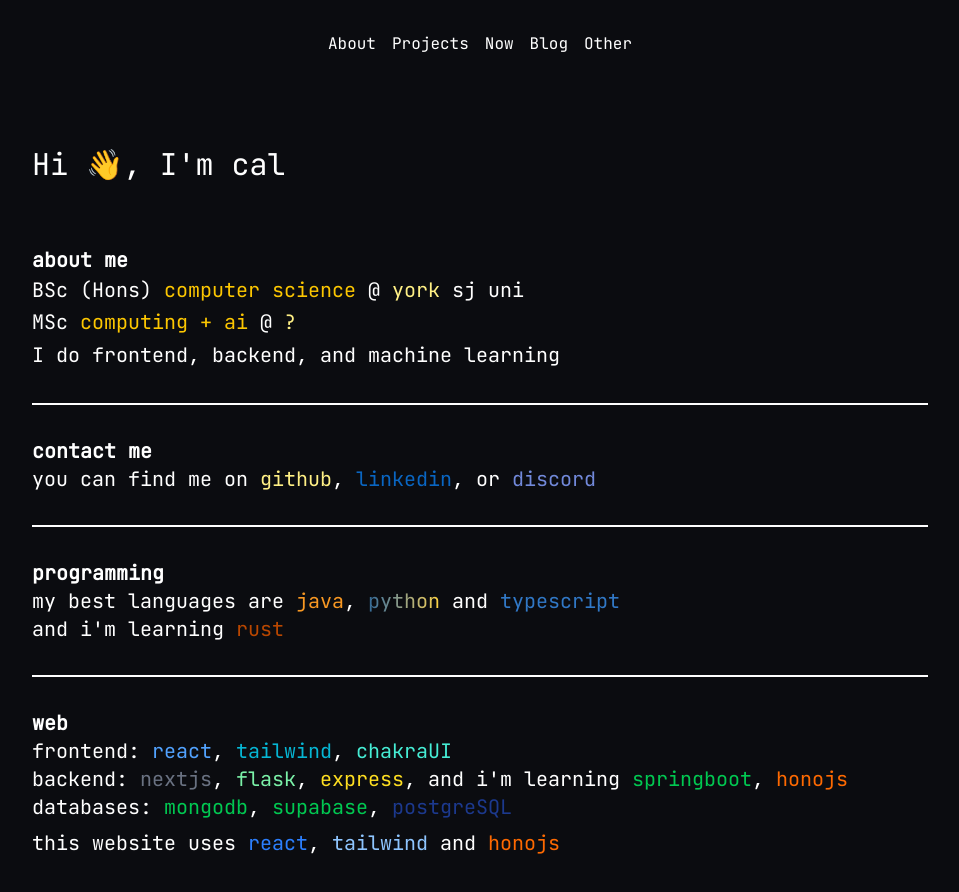
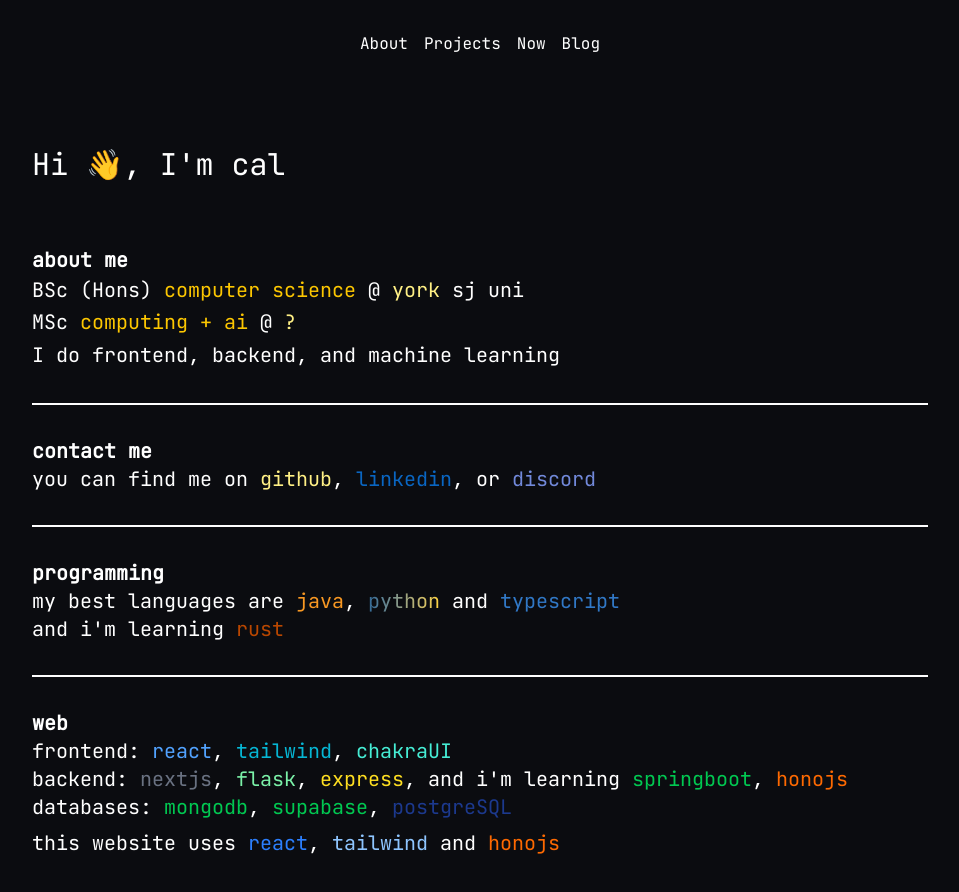
Before and after one commit to CalRL/cal.ceo5, a React (Vite) app: page / in a window 1280 px wide. Shown: the top 892 px of the page, without its empty margins (160-1119 px from the left). Built offline with nearby package versions, Linux system fonts and the light colour scheme.

Commit message:
remove 'other' tab

```diff
--- a/src/components/Navbar.tsx
+++ b/src/components/Navbar.tsx
@@ -33,12 +33,6 @@
             }}>
                 Blog
             </Link>
-
-            <Link className={hoverStyle} to={{
-                pathname: "/other",
-            }}>
-                Other
-            </Link>
         </>
 
     )
```
